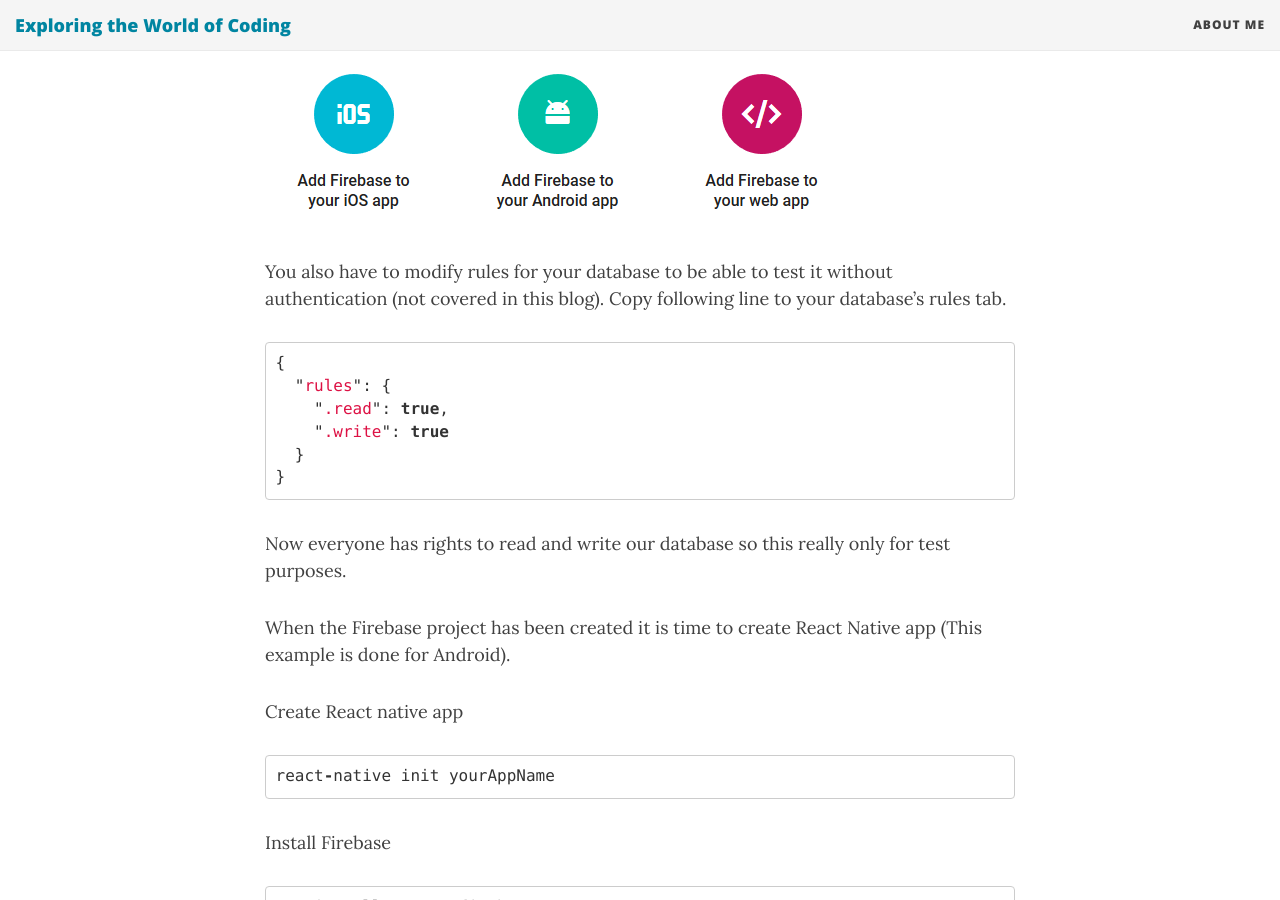
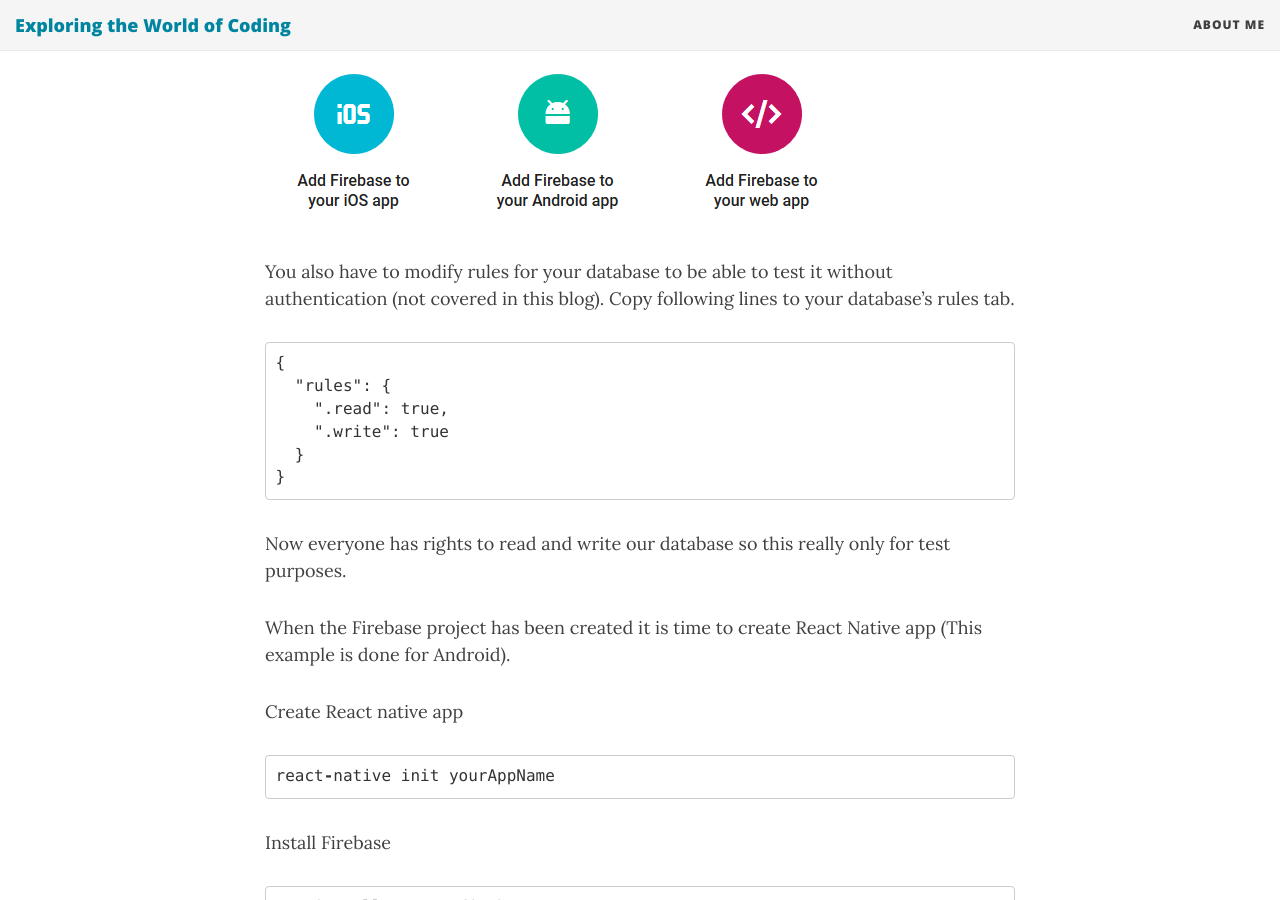
Before and after one commit to juhahinkula/juhahinkula.github.io, a Jekyll site: the page built from _posts/2017-09-10-nativefirebase.markdown, in a window 1280 px wide and 900 px high, scrolled down 525 px. Built offline with Jekyll 4.4.1, drawn with Linux system fonts in a browser that asks for light colours; nearby versions of some CDN libraries; comment, search, counter and statistics services are not loaded.

Commit message:
post modified

```diff
--- a/_posts/2017-09-10-nativefirebase.markdown
+++ b/_posts/2017-09-10-nativefirebase.markdown
@@ -10,9 +10,9 @@
 
 ![screenshot]({{ site.baseurl }}/img/firebase_params.png)
 
-You also have to modify rules for your database to be able to test it without authentication (not covered in this blog). Copy following line to your database's rules tab.
+You also have to modify rules for your database to be able to test it without authentication (not covered in this blog). Copy following lines to your database's rules tab.
 
-{% highlight javascript %}
+{% highlight html %}
 {
   "rules": {
     ".read": true,
```
